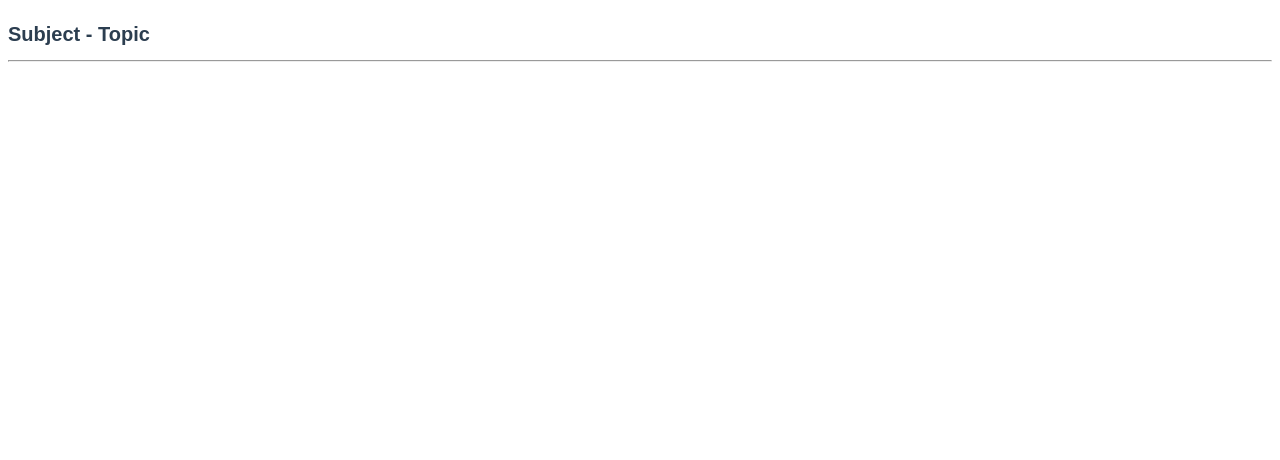
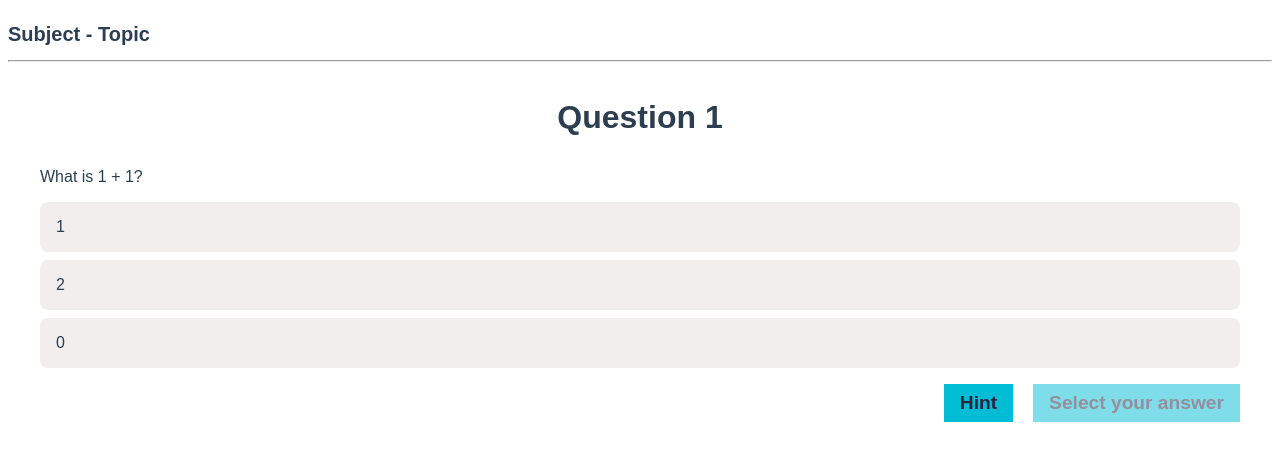
Before and after one commit to thomastan99/eduskool, a Vue app: page / in a window 1280 px wide. Before the commit this address had no page. Shown: the top 460 px of the page. Built offline with nearby package versions, Linux system fonts and the light colour scheme.

Commit message:
Added basic quiz functions
All functions are using hardcoded questions.

Added functionality for showing questions and options, option selection, highlighting of right and wrong answers, button for next question as well as final score page.

Hint button made but has no function yet.

```diff
--- a/src/App.vue
+++ b/src/App.vue
@@ -1,21 +1,24 @@
 <template>
 <TopBar/>
+<Question/>
 </template>
 
 <script>
 import TopBar from './components/TopBar.vue'
+import Question from './components/Question.vue'
 
 export default {
   name: 'App',
   components: {
-    TopBar
+    TopBar,
+    Question
   }
 }
 </script>
 
 <style>
 #app {
-  font-family: Avenir, Helvetica, Arial, sans-serif;
+  font-family: 'Varela Round', sans-serif;
   -webkit-font-smoothing: antialiased;
   -moz-osx-font-smoothing: grayscale;
   text-align: center;
--- a/src/components/Question.vue
+++ b/src/components/Question.vue
@@ -1,3 +1,227 @@
 <template>
+    <div class="question">
+        <h2>Question {{ getCurrentQuestion.index + 1 }}</h2> <!---show question number--->
 
+        <section class="quiz" v-if="!quizCompleted"> <!--- if not last question--->
+            <div class="quizInfo">{{ getCurrentQuestion.question }}</div>
+
+            <div class="options">
+                <!---for every option available, if the option selected is the answer, mark it as correct else mark it as wrong--->
+                <!---else, if the unselected question is correct, mark it as correct. else mark it as disabled--->
+                <label
+                    v-for="(option, index) in getCurrentQuestion.options"
+					:key="index"
+					:class="`option ${
+						getCurrentQuestion.selected == index
+							? index == getCurrentQuestion.answer
+								? 'correct'
+								: 'wrong'
+							: ''
+					} ${
+						getCurrentQuestion.selected != null &&
+						index != getCurrentQuestion.selected && index == getCurrentQuestion.answer
+							? 'correct'
+							: getCurrentQuestion.selected != null && index != getCurrentQuestion.selected
+                                ? 'disabled'
+                                : ''
+					}`">
+                    <!---disable every other option once an option is selected and set the selected option as the answer--->
+                    <input
+                        type="radio"
+                        :name="getCurrentQuestion.index"
+                        :value="index"
+                        v-model="getCurrentQuestion.selected"
+                        :disabled="getCurrentQuestion.selected"
+                        @change="setAnswer"
+                    />
+                    <!---show each option--->
+                    <span>{{ option }}</span>
+                </label>
+            </div>
+            <div class="buttons">
+                <button class="hintButton">
+                    Hint
+                </button>
+
+                <button class="nextButton"
+				@click="nextQuestion"
+				:disabled="!getCurrentQuestion.selected">
+                    {{
+                        getCurrentQuestion.index == questions.length - 1
+                            ? 'Submit'
+                            : getCurrentQuestion.selected == null
+                                ? 'Select your answer'
+                                : 'Next'
+                    }}
+			</button>
+            </div>
+        </section>
+
+        <!---if current question is last question, show final page with score--->
+        <section v-else>
+            <h2>You have finished the quiz!</h2>
+			<p>Your score is {{ score }}/{{ questions.length }}</p>
+        </section>
+    </div>
 </template>
+
+<script setup>
+import { ref, computed } from 'vue'
+
+    //Question bank
+    const questions = ref([
+        {
+            question: "What is 1 + 1?",
+            answer: 1,
+            options: [
+                "1",
+                "2",
+                "0"
+            ],
+            selected: null
+        },
+        {
+            question: "What is 2 * 2?",
+            answer: 2,
+            options: [
+                "1",
+                "2",
+                "4"
+            ],
+            selected: null
+        },
+        {
+            question: "What is 3 * 2 + 1?",
+            answer: 0,
+            options: [
+                "7",
+                "2",
+                "0"
+            ],
+            selected: null
+        }
+    ])
+
+    const quizCompleted = ref(false)
+    const currentQuestion = ref(0)
+
+    //Calculate score
+    const score = computed(() => {
+        let value = 0
+        questions.value.map(q => {
+            if (q.selected != null && q.answer == q.selected) {
+                console.log('correct');
+                value++
+            }
+        })
+        return value
+    })
+
+    //Get current question
+    const getCurrentQuestion = computed(() => {
+        let question = questions.value[currentQuestion.value]
+        question.index = currentQuestion.value
+        return question
+    })
+
+    const setAnswer = (e) => {
+        questions.value[currentQuestion.value].selected = e.target.value
+        e.target.value = null
+    }
+
+    const nextQuestion = () => {
+        if (currentQuestion.value < questions.value.length - 1) {
+            currentQuestion.value++
+            return
+        }
+
+        quizCompleted.value = true
+    }
+</script>
+
+<style scoped>
+* {
+	margin: 0;
+	padding: 0;
+	box-sizing: border-box;
+	font-family: 'Varela Round', sans-serif;
+}
+
+.question {
+    display: flex;
+	flex-direction: column;
+	padding: 2rem;
+	height: 100vh;
+}
+
+.quiz {
+	width: 100%;
+}
+
+.quizInfo {
+	display: flex;
+	justify-content: space-between;
+	margin-bottom: 1rem;
+}
+
+.options {
+	margin-bottom: 1rem;
+}
+
+.option {
+	padding: 1rem;
+	display: block;
+	background-color: #F3EEEE;
+	margin-bottom: 0.5rem;
+	border-radius: 0.5rem;
+	cursor: pointer;
+    text-align: left;
+}
+
+.option:hover {
+	background-color: #C4C4C4;
+}
+
+.option input {
+	display: none;
+}
+
+.option.correct {
+	background-color: #2cce7d;
+}
+
+.option.wrong {
+	background-color: #ff5a5f;
+}
+
+.buttons {
+    text-align: right;
+}
+
+button {
+	appearance: none;
+	outline: none;
+	border: none;
+	cursor: pointer;
+	padding: 0.5rem 1rem;
+	background-color: #00BCD4;
+	color: #2d213f;
+	font-weight: 700;
+	font-size: 1.2rem;
+    display: inline-block;
+}
+
+button:disabled {
+	opacity: 0.5;
+}
+
+.hintButton {
+    margin-right: 20px;
+}
+
+h2 {
+	font-size: 2rem;
+	margin-bottom: 2rem;
+	text-align: center;
+}
+</style>
--- a/src/components/TopBar.vue
+++ b/src/components/TopBar.vue
@@ -6,6 +6,11 @@
 </template>
 
 <style scoped>
+* {
+	box-sizing: border-box;
+	font-family: 'Varela Round', sans-serif;
+}
+
 .top {
     overflow: hidden;
     margin-top: -50px;
```
